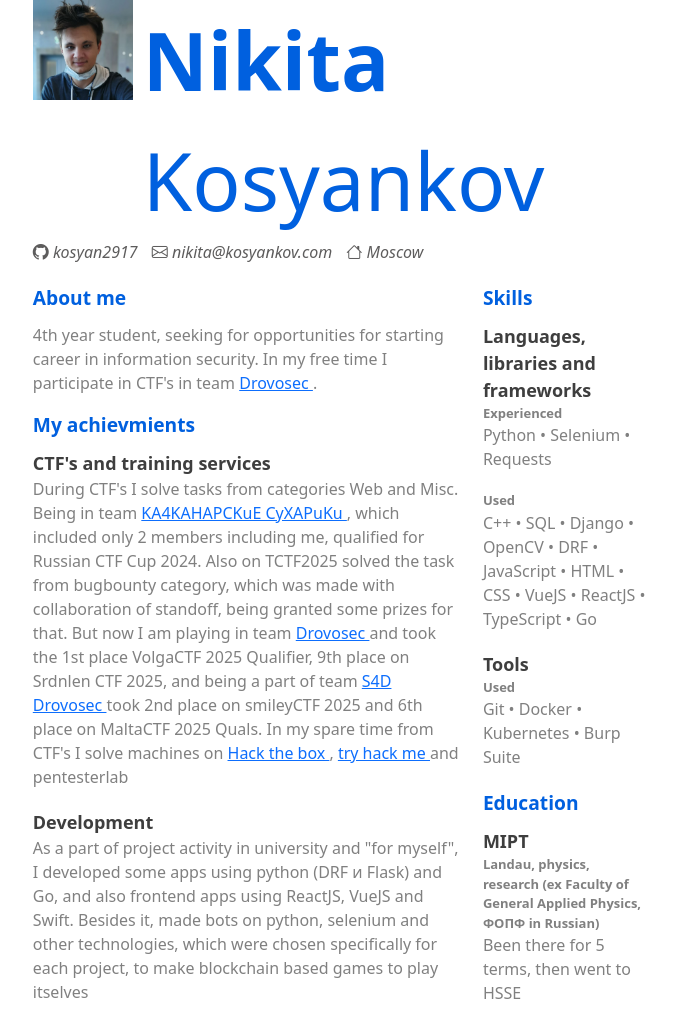
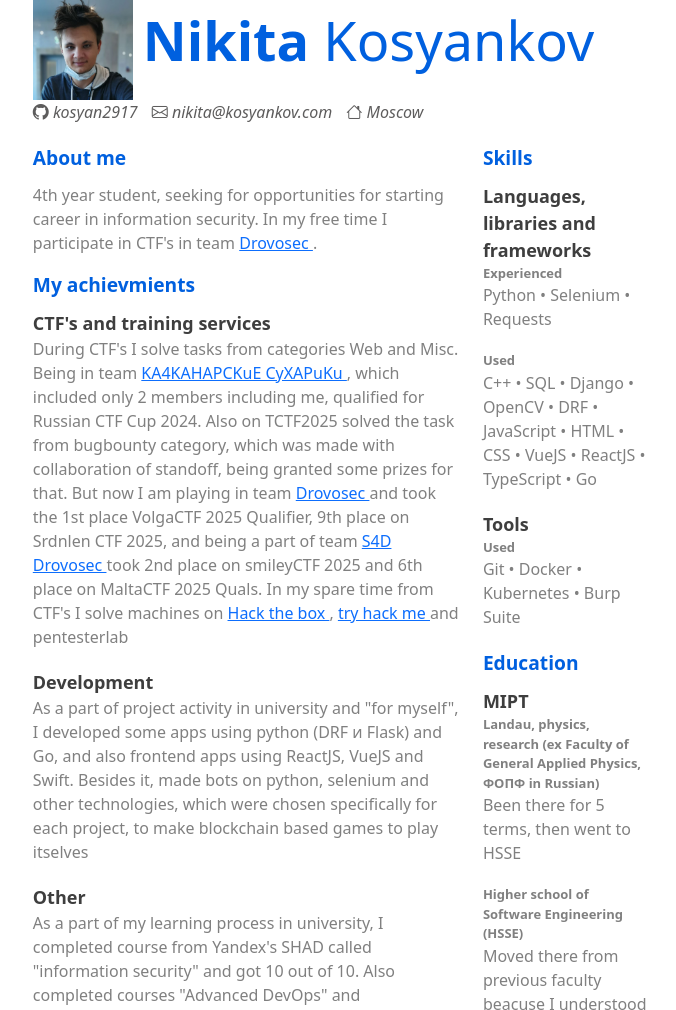
Before and after one commit to kosyan2917/kosyan2917.github.io, a plain HTML site: page index.html in a window 1024 px wide. Shown: the top 1010 px of the page, without its empty margins (172-848 px from the left). Drawn offline with nearby package versions, Linux system fonts and the light colour scheme.

Commit message:
Some adaptive

```diff
--- a/index.css
+++ b/index.css
@@ -68,6 +68,31 @@ p {
 }
 
 .cv {
-    margin-left: 20%;
-    margin-right: 20%;
+    margin-left: 20px;
+    margin-right: 20px;
 }
+
+@media (min-width: 900px) and (max-width: 1100px) {
+    .myname {
+        color: #0060df;
+        font-size: 54px;
+        margin: 0;
+        padding-left: 10px;
+    }
+}
+
+@media (min-width: 1100px) and (max-width: 1250px) {
+    .myname {
+        color: #0060df;
+        font-size: 65px;
+        margin: 0;
+        padding-left: 10px;
+    }
+}
+
+@media (min-width: 900px) {
+    .cv {
+        margin-left: 20%;
+        margin-right: 20%;
+    }
+}
```
